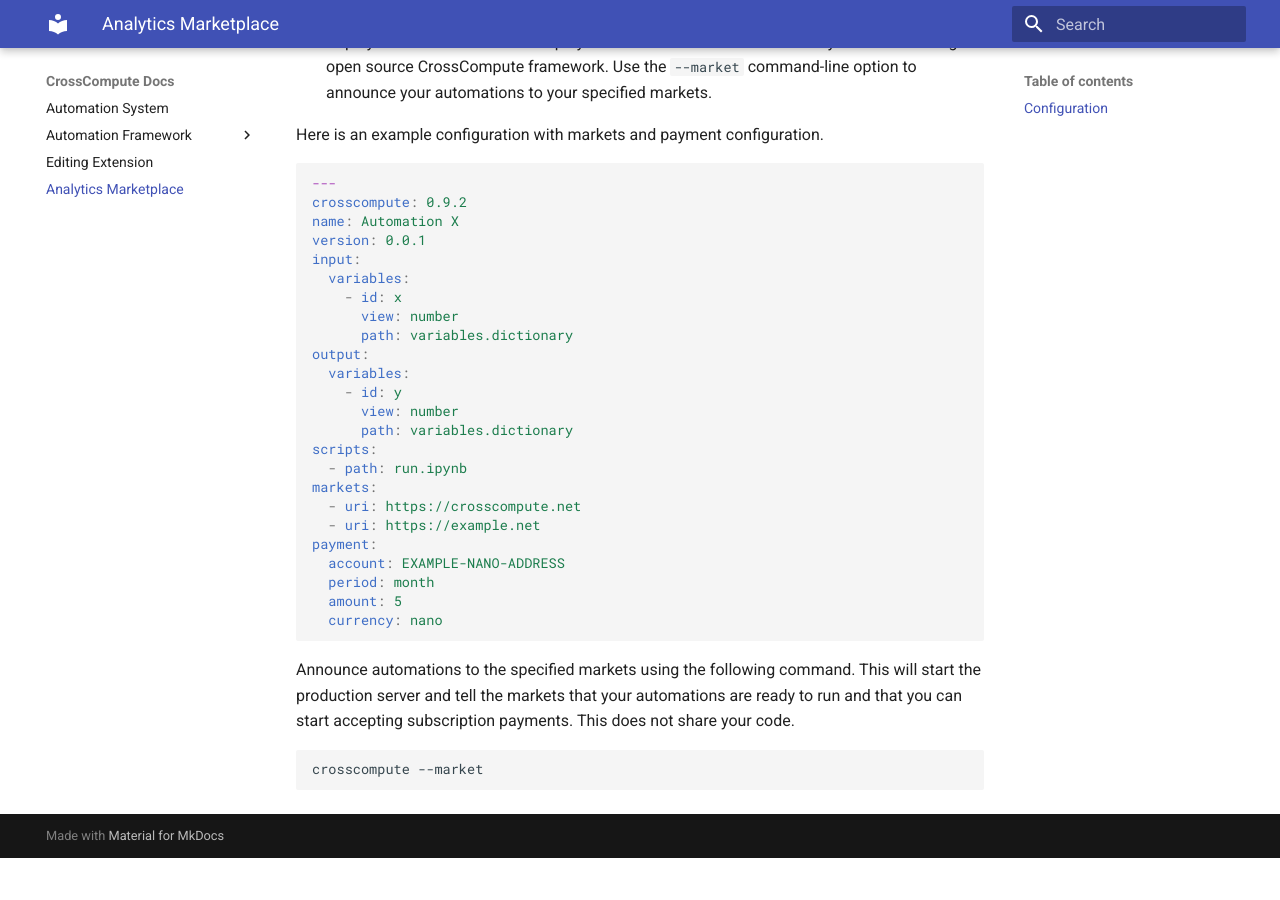
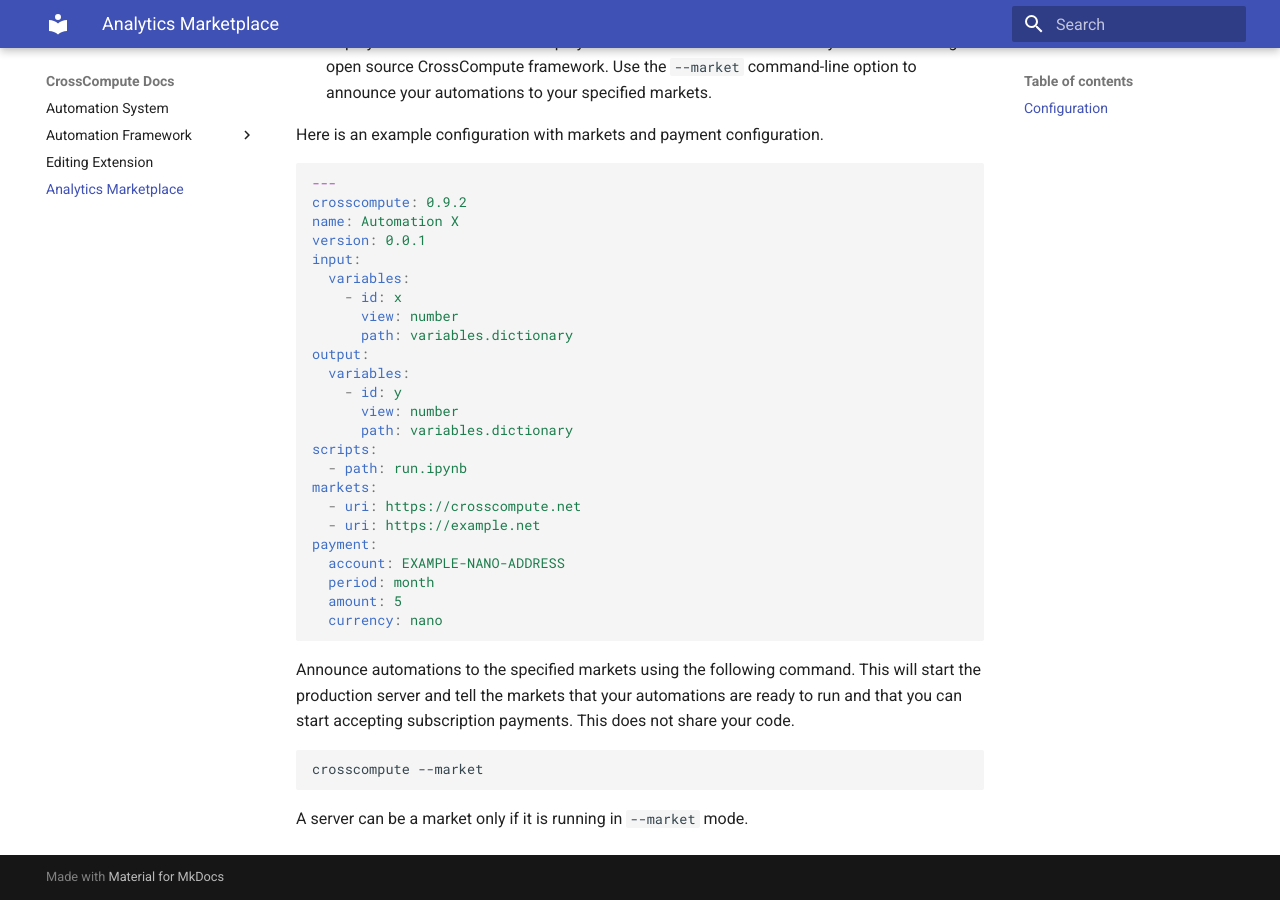
Before and after one commit to crosscompute/crosscompute-docs, an MkDocs documentation site: the page built from docs/analytics-marketplace/README.md, in a window 1280 px wide and 900 px high, scrolled down 523 px. Built offline with MkDocs 1.6.1 and Material for MkDocs 9.7.7, drawn with Linux system fonts in a browser that asks for light colours; before the commit the page ends 1381 px from its top, so only the background shows below that.

Commit message:
Add note

````diff
--- a/docs/analytics-marketplace/README.md
+++ b/docs/analytics-marketplace/README.md
@@ -47,3 +47,5 @@
 ```bash
 crosscompute --market
 ```
+
+A server can be a market only if it is running in `--market` mode.
````
